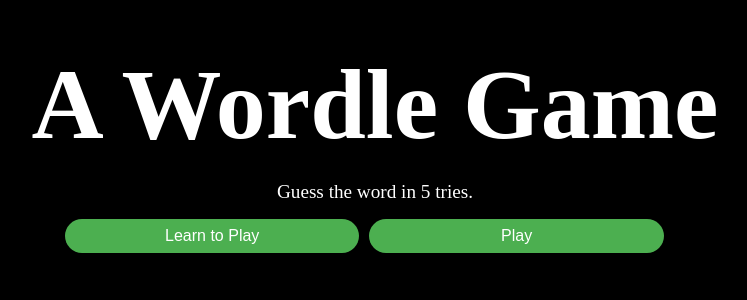
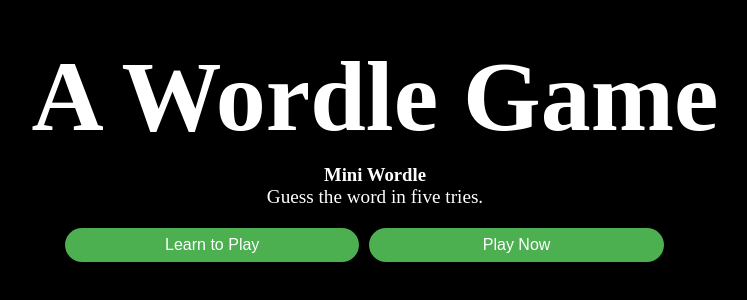
Before and after one commit to Dawood-0007/Mini-Wordle, a React (Vite) app: page / in a window 1280 px wide. Shown: the part 138-438 px from the top of the page, without its empty margins (265-1012 px from the left). Built offline with nearby package versions, Linux system fonts and the light colour scheme.

Commit message:
Minor Changes

```diff
--- a/src/App.css
+++ b/src/App.css
@@ -11,9 +11,14 @@
   margin: 0px;
 }
 
+.mainhome h3 {
+  margin: 10px 0px 0px 0px;
+}
 .mainhome p {
   font-size: 1.2rem;
-  margin-bottom: 1rem;
+  margin-bottom: 20px;
+  margin-top: 0px;
+  /* margin-bottom: 1rem; */
 }
 
 .buttons {
--- a/src/App.jsx
+++ b/src/App.jsx
@@ -10,13 +10,14 @@
     <>
       <div className='mainhome'>
         <h1>A Wordle Game</h1>
-        <p>Guess the word in 5 tries.</p>
+        <h3>Mini Wordle</h3>
+        <p>Guess the word in five tries.</p>
         <div className='buttons'>
           <NavLink to="/learn">
             <button onClick={scrollToBottom}>Learn to Play</button>
           </NavLink>
           <NavLink to="/game">
-            <button>Play</button>
+            <button>Play Now</button>
           </NavLink>
         </div>
         </div>
--- a/src/assets/MainGame.css
+++ b/src/assets/MainGame.css
@@ -79,6 +79,7 @@
     cursor: pointer;
     border-radius: 5px;
     margin-top: 20px;
+    margin-bottom: 20px;
 }
 
 .btn-new-game:hover {
--- a/src/components/Learn.jsx
+++ b/src/components/Learn.jsx
@@ -12,7 +12,7 @@
           <ul className='instruction=ul'>
             <li>🟩 Green: Correct letter in the correct position</li>
             <li>🟨 Yellow: Correct letter in the wrong position</li>
-            <li>⬜ Gray: Letter not in the word</li>
+            <li>⬛ Gray: Letter not in the word</li>
           </ul>
           <p>You have 5 attempts to guess the word!</p>
         </div>
--- a/src/components/MainGame.jsx
+++ b/src/components/MainGame.jsx
@@ -186,10 +186,10 @@
           <h1>Wordle Game </h1>
         </div>
         <div>
-          <p>word the 5-letter word in 5 tries!</p>
+          <p>Guess the 5-letter word in 5 tries!</p>
           <p>🟩 = Correct letter and position</p>
           <p>🟨 = Correct letter, wrong position</p>
-          <p>⬜ = Letter not in word</p>
+          <p>⬛ = Letter not in word</p>
         </div>
 
       </div>
```
